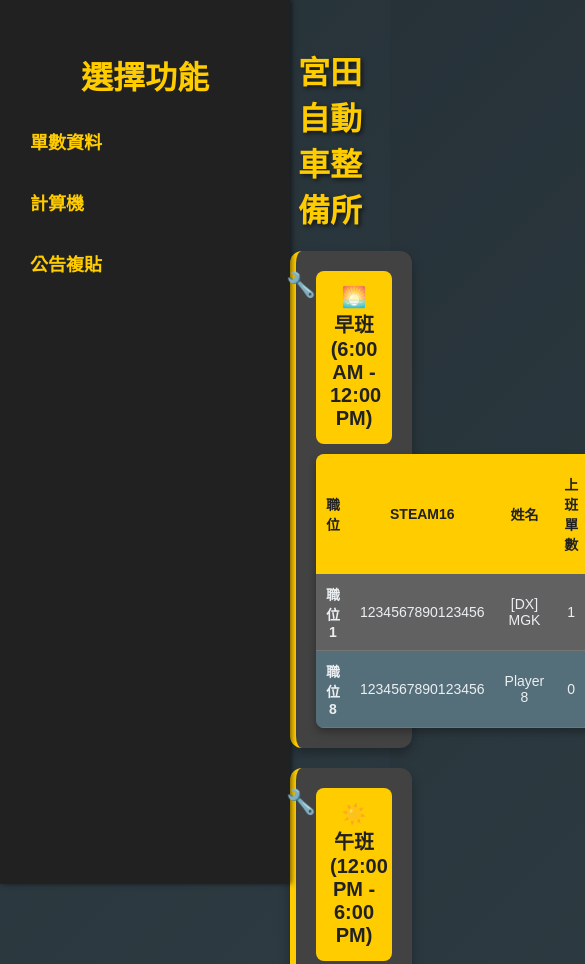
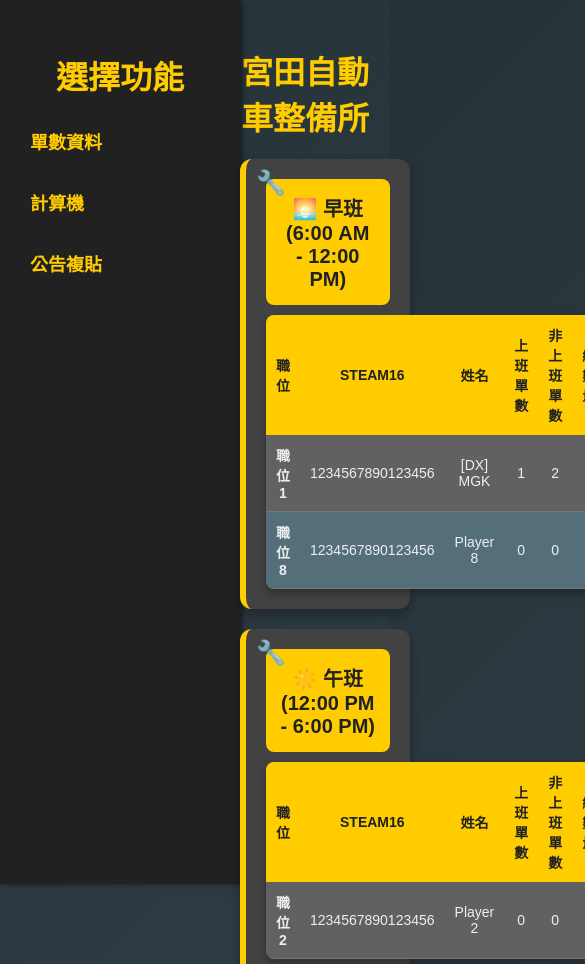
Before and after one commit to mgkplays/dx, a plain HTML site: page index.html in a window 390 px wide. Shown: the top 964 px of the page, 585 px wide, since content can reach past the window. Drawn offline with Linux system fonts and the light colour scheme.

Commit message:
Update styles.css

```diff
--- a/styles.css
+++ b/styles.css
@@ -89,19 +89,10 @@ footer p {
     font-weight: bold;
     text-shadow: 2px 2px 4px rgba(0, 0, 0, 0.6);
 }
-/* Title */
-h2 {
-    text-align: center;
-    color: #ffcc00;
-    font-size: 32px;
-    margin-bottom: 20px;
-    font-weight: bold;
-    text-transform: uppercase;
-    text-shadow: 2px 2px 4px rgba(0, 0, 0, 0.6);
-}
 
 /* Shift Section */
 .shift-section {
+    position: relative;
     width: 90%;
     max-width: 900px;
     margin: 20px auto;
@@ -181,6 +172,14 @@ tr:hover {
         padding: 10px;
         font-size: 14px;
     }
+
+    #sidebar {
+        width: 200px;
+    }
+
+    #mainContent {
+        margin-left: 220px;
+    }
 }
 
 /* Button Styles */
@@ -196,10 +195,15 @@ button {
     font-weight: bold;
     text-transform: uppercase;
     box-shadow: 2px 2px 4px rgba(0, 0, 0, 0.4);
+    outline: none;
 }
 
 button:hover {
     background: #ffeb3b;
+}
+
+button:focus {
+    outline: 3px solid #ffcc00;
 }
 
 /* Mechanic Theme Elements */
@@ -207,7 +211,8 @@ button:hover {
     content: '\1F527'; /* Wrench emoji */
     font-size: 24px;
     position: absolute;
-    margin-left: -30px;
+    left: 10px;
+    top: 10px;
 }
 
 tr td:first-child {
```
